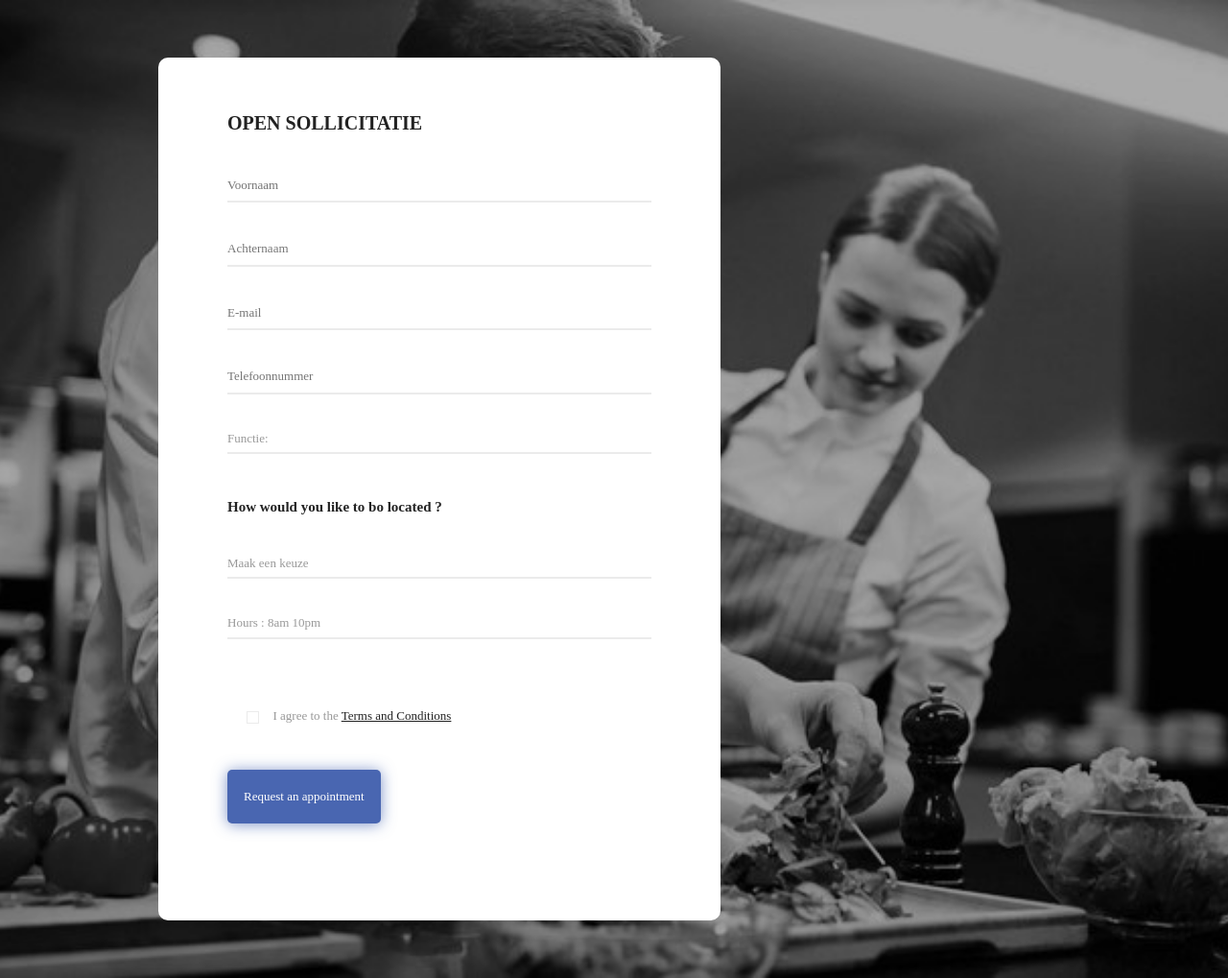
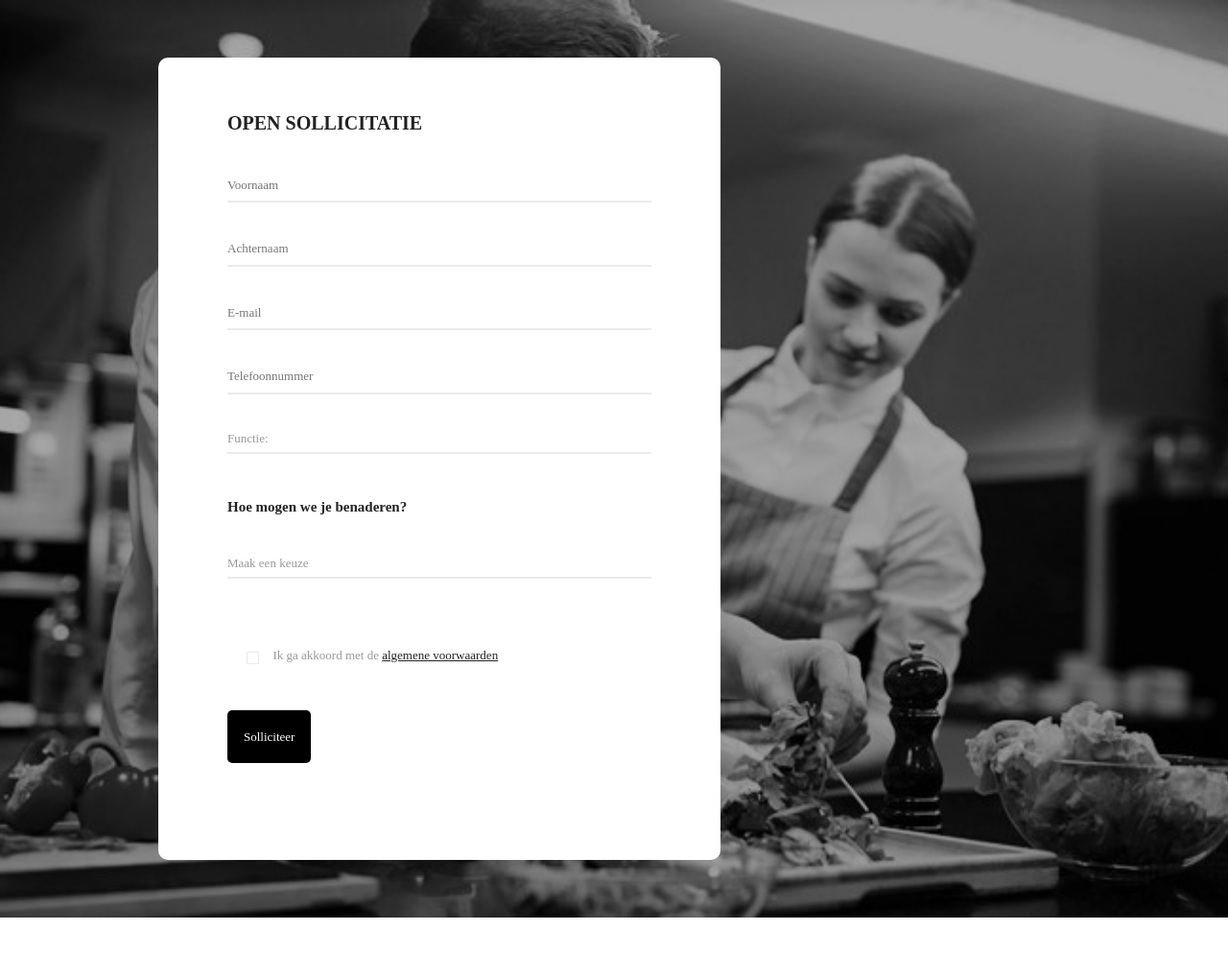
Before and after one commit to walidessa/restaurantgeorgeLA, a PHP site: page /applicationpage.html in a window 1280 px wide. Shown: the whole page at 96% size. After the commit the page ends 956 px from the top, so only its background shows below. Run offline with PHP 8.4, Linux system fonts and the light colour scheme; some libraries are stand-ins or nearby versions; some web fonts are replaced.

Commit message:
changed colors

```diff
--- a/applicationpage.html
+++ b/applicationpage.html
@@ -28,7 +28,7 @@
                         <input type="text" name="name" id="voornaam" placeholder="Voornaam" required />
                         <input type="text" name="name" id="achternaam" placeholder="Achternaam" required />
                         <input type="email" name="email" id="email" placeholder="E-mail" required />
-                        <input type="number" name="phone_number" id="telefoonnummer" placeholder="Telefoonnummer" required />
+                        <input type="number" name="phone_number" id="telefoonnummer" placeholder="Telefoonnummer" required  />
                         <div class="select-list">
                             <select name="course_type" id="course_type">
                                 <option slected value="">Functie:</option>
@@ -44,26 +44,28 @@
                         </div>
                     </div>
                     <div class="form-group-2">
-                        <h3>How would you like to bo located ?</h3>
+                        <h3>Hoe mogen we je benaderen?</h3>
                         <div class="select-list">
                             <select name="confirm_type" id="confirm_type">
                                 <option selected value="">Maak een keuze</option>
-                                <option value="by_email">By email</option>
+                                <option value="by_email">Telefonisch</option>
+                                <option value="by_email">E-mail</option>
+                                <option value="by_email">Per post</option>
                             </select>
                         </div>
-                        <div class="select-list">
+                        <!-- <div class="select-list">
                             <select name="hour_appointment" id="hour_appointment">
-                                <option seleected value="">Hours : 8am 10pm</option>
-                                <option value="9h-11h">Hours : 9am 11pm</option>
+                                <option seleected value=""></option>
+                                <option value="9h-11h"></option>
                             </select>
-                        </div>
+                        </div> -->
                     </div>
                     <div class="form-check">
                         <input type="checkbox" name="agree-term" id="agree-term" class="agree-term" />
-                        <label for="agree-term" class="label-agree-term"><span><span></span></span>I agree to the  <a href="#" class="term-service">Terms and Conditions</a></label>
+                        <label for="agree-term" class="label-agree-term"><span><span></span></span>Ik ga akkoord met de  <a href="#" class="term-service">algemene voorwaarden</a></label>
                     </div>
                     <div class="form-submit">
-                        <input type="submit" name="submit" id="submit" class="submit" value="Request an appointment" />
+                        <input type="submit" name="submit" id="submit" class="submit" value="Solliciteer" />
                     </div>
                 </form>
             </div>
--- a/css/application.css
+++ b/css/application.css
@@ -165,7 +165,7 @@
   font-family: 'Roboto Slab'; }
   input:focus, select:focus {
     color: #222;
-    border-bottom: 2px solid #4966b1; }
+    border-bottom: 2px solid #000000; }
 
 input[type=checkbox]:not(old) {
   width: 2em;
@@ -219,8 +219,8 @@
 
 .submit {
   width: auto;
-  background: #4966b1;
-  color: #fff;
+  background: #000000;
+  color: #ffffff;
   padding: 16px 17px;
   font-size: 13px;
   border: none;
@@ -230,13 +230,13 @@
   -o-border-radius: 5px;
   -ms-border-radius: 5px;
   cursor: pointer;
-  box-shadow: 0px 1px 15px 0px rgba(73, 102, 177, 0.7);
-  -moz-box-shadow: 0px 1px 15px 0px rgba(73, 102, 177, 0.7);
-  -webkit-box-shadow: 0px 1px 15px 0px rgba(73, 102, 177, 0.7);
-  -o-box-shadow: 0px 1px 15px 0px rgba(73, 102, 177, 0.7);
-  -ms-box-shadow: 0px 1px 15px 0px rgba(73, 102, 177, 0.7); }
+  box-shadow: 0px 1px 15px 0px rgb #000000;
+  -moz-box-shadow: 0px 1px 15px 0px rgb #000000;
+  -webkit-box-shadow: 0px 1px 15px 0px rgb #000000;
+  -o-box-shadow: 0px 1px 15px 0px rgb #000000;
+  -ms-box-shadow: 0px 1px 15px 0px rgb #000000; }
   .submit:hover {
-    background: #3a518d; }
+    background: #000000; }
 
 ul {
   background: 0 0;
@@ -259,7 +259,7 @@
   border-top: 1px solid #ebebeb; }
 
 ul li:not(.init):hover, ul li.selected:not(.init) {
-  background: #4966b1;
+  background: #000000;
   color: #fff; }
 
 li.init {
```
